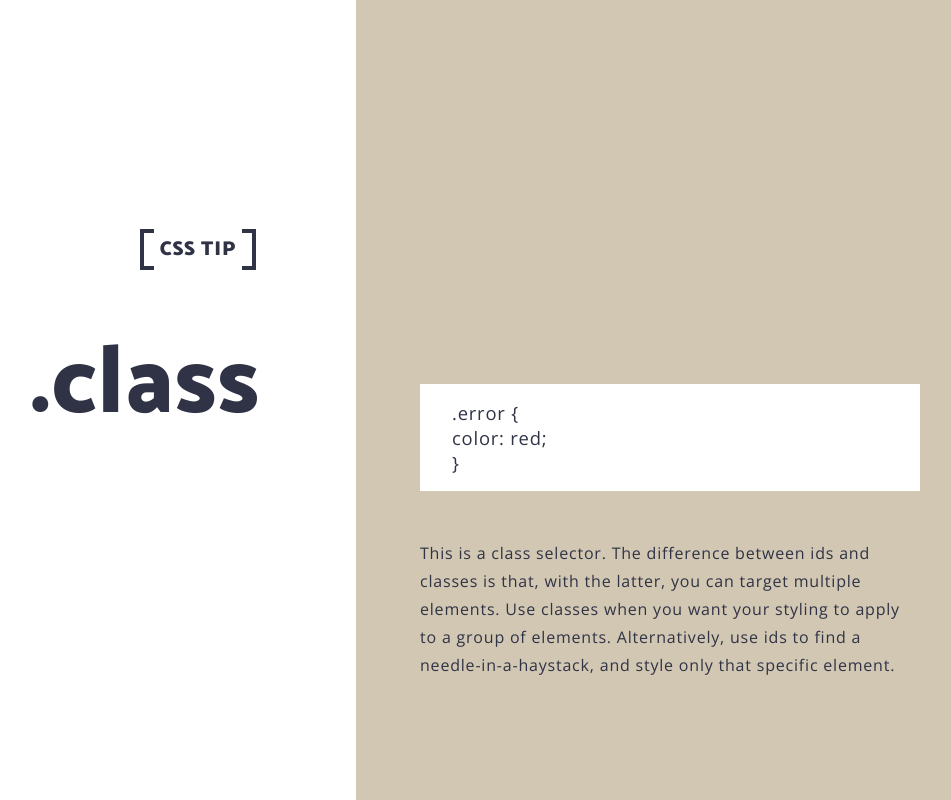
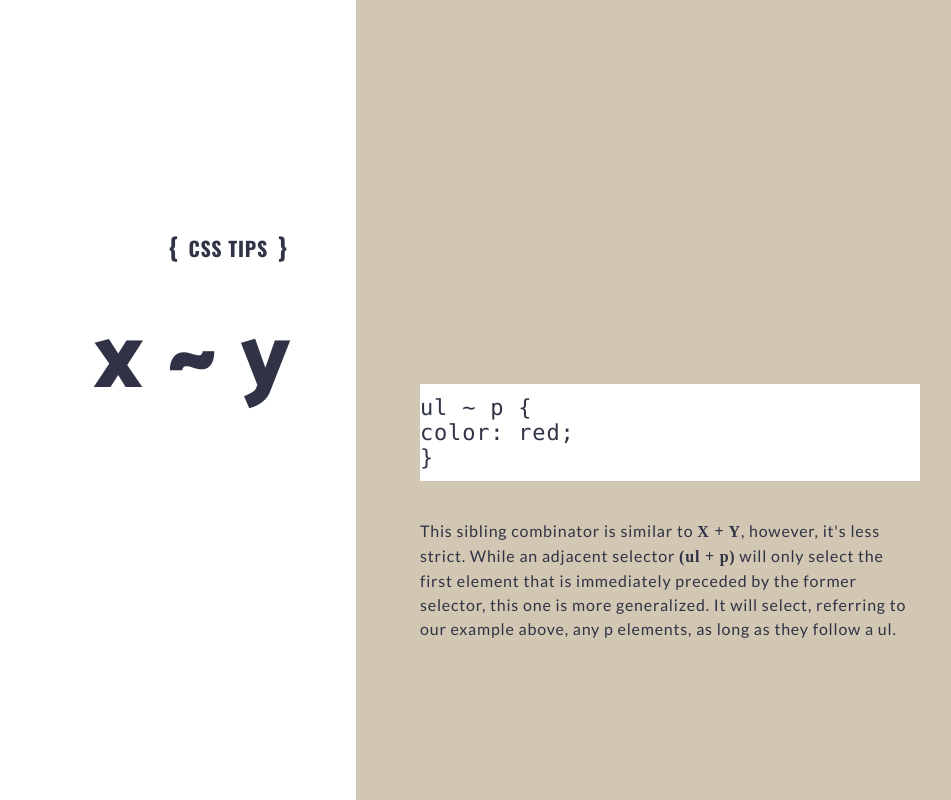
Before and after one commit to jamesbyrne89/New-Tab-Tips, a website: page app/index.html in a window 1280 px wide. Shown: the whole page, without its empty margins (284-1235 px from the left). Drawn offline with nearby package versions, Linux system fonts and the light colour scheme.

Commit message:
Added more tips and tweaked fonts

```diff
--- a/app/assets/scripts/main.js
+++ b/app/assets/scripts/main.js
@@ -1,24 +1,56 @@
-// List of JavaScript tips
+// List of CSS tips
 var tipsList = [
 	{
 		selector: '*',
-		example: '<span class="code-block">* {<br>margin: 0;<br>padding: 0;<br>}</span>',
+		example: '<pre class="prettyprint linenums">* {<br>margin: 0;<br>padding: 0;<br>}</pre>',
 		description: "The star symbol will target every single element on the page. Many developers will use this trick to zero out the margins and padding. While this is certainly fine for quick tests, I'd advise you to never use this in production code. It adds too much weight on the browser, and is unnecessary."
 	},
 	{
 		selector: '#id',
-		example: '<span class="code-block">#container {<br>width: 960px;<br>margin: auto;<br>}</span>',
+		example: '<pre class="prettyprint linenums">#container {<br>width: 960px;<br>margin: auto;<br>}</pre>',
 		description: "Prefixing the hash symbol to a selector allows us to target by id. This is easily the most common usage, however be cautious when using id selectors.<br>Ask yourself: do I absolutely need to apply an id to this element in order to target it?<br>id selectors are rigid and don't allow for reuse. If possible, first try to use a tag name, one of the new HTML5 elements, or even a pseudo-class."
 	},
 	{
 		selector: '.class',
-		example: '<span class="code-block">.error {<br>color: red;<br>}</span>',
-		description: "This is a class selector. The difference between ids and classes is that, with the latter, you can target multiple elements. Use classes when you want your styling to apply to a group of elements. Alternatively, use ids to find a needle-in-a-haystack, and style only that specific element."
+		example: '<pre class="prettyprint linenums">.error {<br>color: red;<br>}</pre>',
+		description: "This is a <strong>class selector</strong>. The difference between ids and classes is that, with the latter, you can target multiple elements. Use classes when you want your styling to apply to a group of elements. Alternatively, use ids to find a needle-in-a-haystack, and style only that specific element."
+	},
+	{
+		selector: 'x y',
+		example: '<pre class="prettyprint linenums">li a {<br>text-decoration: none;<br>}</pre>',
+		description: "This is the <strong>descendant selector</strong>. When you need to be more specific with your selectors, you use these. For example, what if, rather than targeting all anchor tags, you only need to target the anchors which are within an unordered list? This is specifically when you'd use a descendant selector."
+	},
+	{
+		selector: 'x',
+		example: '<pre class="prettyprint linenums">a { color: red; }<br>ul { margin-left: 0; }</pre>',
+		description: "What if you want to target all elements on a page, according to their type, rather than an id or classname? Keep it simple, and use a <strong>type selector</strong>. E.g. if you need to target all unordered lists, use ul {}."
+	},
+	{
+		selector: 'x:visited and x:link',
+		example: '<pre class="prettyprint linenums">a:link { color: red; }<br>a:visited { color: purple; }</pre>',
+		description: "We use the :link pseudo-class to target all anchors tags which have yet to be clicked on.<br>Alternatively, we also have the :visited pseudo class, which, as you'd expected, allows us to apply specific styling to only the anchor tags on the page which have been clicked on, or visited."
+	},
+	{
+		selector: 'x + y',
+		example: '<pre class="prettyprint linenums">ul + p {<br>color: red;<br>}</pre>',
+		description: "This is referred to as an adjacent selector. It will select only the element that is immediately preceded by the former element. In this case, only the first paragraph after each ul will have red text."
+	},
+	{
+		selector: 'x > y',
+		example: '<pre class="prettyprint linenums">div#container > ul {<br>border: 1px solid black;<br>}</pre>',
+		description: "The difference between the standard <span class='code'>X Y</span> and <span class='code'>X > Y</span> is that the latter will only select direct children.<br>A selector of <span class='code'>#container > ul</span> will only target the uls which are direct children of the div with an id of container. It will not target, for instance, the ul that is a child of the first li.<br>For this reason, there are performance benefits in using the child combinator. In fact, it's recommended particularly when working with JavaScript-based CSS selector engines."
+	},
+	{
+		selector: 'x ~ y',
+		example: '<pre class="prettyprint linenums">ul ~ p {<br>color: red;<br>}</pre>',
+		description: "This sibling combinator is similar to <span class='code'>X + Y</span>, however, it's less strict. While an adjacent selector <span class='code'>(ul + p)</span> will only select the first element that is immediately preceded by the former selector, this one is more generalized. It will select, referring to our example above, any p elements, as long as they follow a ul."
+	},
+	{
+		selector: 'x[title]',
+		example: '<pre class="prettyprint linenums">a[title] {<br>color: green;<br>}</pre>',
+		description: "Referred to as an <strong>attributes selector</strong>, in our example above, this will only select the anchor tags that have a <span class='code'>title</span>attribute. Anchor tags which do not will not receive this particular styling."
 	}
 ];
-
-// Tip Limit counter
-
 
 const backgroundColours =
 [
@@ -30,13 +62,7 @@ const backgroundColours =
 
 
 
-// Generate a number
 
-
-// Generate a tip:
-// 1. Get random number from generateNumber()
-// 2. Use the random number to get the tip from the array
-// 3. Show the tip
 
 	/**
  * Gets a random number within a range
@@ -62,19 +88,6 @@ selector.innerHTML = tipsList[randomTip].selector;
 example.innerHTML = tipsList[randomTip].example;
 description.innerHTML = tipsList[randomTip].description;
 
+
 // const randomColour = generateNumber(0, backgroundColours.length)
 // document.body.style.background = backgroundColours[randomColour];
-
-// Tip button click
-// 1. Select the tip button
-// 2. Add a click event listener
-// 3. When the button is clicked:
-// 3a. Subtract 1 from the tipLimit
-// 3b. If the tipLimit is still above or equal to 0, generate a new tip
-// 3c. If not, change the button text and look
-
-
-// Get the first tip
-//
-//
-//
--- a/app/assets/styles/styles.css
+++ b/app/assets/styles/styles.css
@@ -3,7 +3,7 @@
 }
 
 body {
-  font-family: 'catamaran', sans-serif;
+  font-family: 'oswald', sans-serif;
   font-size: 22px;
   margin: 0;;
   color: #303346;
@@ -36,10 +36,8 @@ body {
 }
 
 .code {
-  font-family: monospace;
-  background-color: transparent;
-  padding: 0.25rem 0.75rem;
-  font-size: 1.375rem;
+  font-family: 'inconsolata';
+  font-weight: bolder;
 }
 
 .wrapper {
@@ -47,11 +45,10 @@ body {
   min-width: 200px;
   height: 30vh;
   margin-top: 15vh;
-  padding: 2rem;
+  padding: 2rem 0;
 }
 
 .code-block {
-  font-family: "open sans", monospace;
   background-color: white;
   padding: 0.5em 0.75em;
   font-size: 1.15rem;
@@ -73,37 +70,27 @@ body {
 }
 
 .tip-title::before {
-  content: "";
+  content: "{";
   display: inline-block;
   position: absolute;
   left: -20px;
-  top: -0.25rem;
-  border-top: solid 4px #303346;
-  border-left: solid 4px #303346;
-  border-bottom: solid 4px #303346;
+  top: -0.375rem;
   height: 100%;
   width: 10px;
+  font-size: 1.25em;
 }
 
 .tip-title::after {
-  content: "";
+  content: "}";
   display: inline-block;
   position: absolute;
   right: -20px;
-  top: -0.25rem;
-  border-top: solid 4px #303346;
-  border-right: solid 4px #303346;
-  border-bottom: solid 4px #303346;
+  top: -0.375rem;
   height: 100%;
   width: 10px;
+  font-size: 1.25em;
 }
 
-.js-tip {
-  margin: auto;
-  line-height: 2rem;
-  font-weight: 300;
-  font-size: 1.375rem
-}
 
 .tip__example {
   margin-top: 40vh;
@@ -116,14 +103,16 @@ body {
   font-family: inherit;
   font-weight: 800;
   text-align: right;
+  line-height: 1.2;
+  font-family: 'catamaran';
 }
 
 .tip__description {
-  font-family: 'open sans', sans-serif;
+  font-family: 'lato', sans-serif;
   font-size: 1rem;
-  line-height: 1.75;
+  line-height: 1.5;
   font-weight: 400;
-  padding: 2rem 0;
+  padding: 1rem 0;
   max-width: 500px;
 }
 
@@ -132,3 +121,139 @@ body {
   color: #888;
   cursor: not-allowed !important;
 }
+
+@media (max-width: 600px) {
+
+  body {
+    flex-direction: column;
+  }
+
+  .tip-left, .tip-right {
+    height: 50vh;
+  }
+
+
+}
+
+
+/*! Color themes for Google Code Prettify | MIT License | github.com/jmblog/color-themes-for-google-code-prettify */
+.prettyprint {
+  background: #FFFFFF;
+  font-family: 'inconsolata', Menlo, "Bitstream Vera Sans Mono", "DejaVu Sans Mono", Monaco, Consolas, monospace;
+  padding: 0.5em 0 !important;
+  border: 0 !important;
+}
+
+.pln {
+  color: #303346;
+}
+
+/* Specify class=linenums on a pre to get line numbering */
+ol.linenums {
+  margin-top: 0;
+  margin-bottom: 0;
+  color: #999999;
+}
+
+li.L0,
+li.L1,
+li.L2,
+li.L3,
+li.L4,
+li.L5,
+li.L6,
+li.L7,
+li.L8,
+li.L9 {
+  padding-left: 0;
+  background-color: #FFFFFF;
+  list-style-type: decimal;
+  line-height: 1.75;
+}
+
+@media screen {
+
+  /* string content */
+
+  .str {
+    color: #739200;
+  }
+
+  /* keyword */
+
+  .kwd {
+    color: #538192 !important;
+  }
+
+  /* comment */
+
+  .com {
+    color: #FF0055 !important;
+  }
+
+  /* type name */
+
+  .typ {
+    color: #FF0055;
+  }
+
+  /* literal value */
+
+  .lit {
+    color: #538192 !important;
+  }
+
+  /* punctuation */
+
+  .pun {
+    color: #303346 !important;
+  }
+
+  /* lisp open bracket */
+
+  .opn {
+    color: #111111;
+  }
+
+  /* lisp close bracket */
+
+  .clo {
+    color: #111111;
+  }
+
+  /* markup tag name */
+
+  .tag {
+    color: #111111;
+  }
+
+  /* markup attribute name */
+
+  .atn {
+    color: #739200;
+  }
+
+  /* markup attribute value */
+
+  .atv {
+    color: #FF0055;
+  }
+
+  /* declaration */
+
+  .dec {
+    color: #111111;
+  }
+
+  /* variable name */
+
+  .var {
+    color: #111111;
+  }
+
+  /* function name */
+
+  .fun {
+    color: #538192;
+  }
+}
--- a/app/index.html
+++ b/app/index.html
@@ -2,15 +2,16 @@
 <head>
 	<meta charset="utf-8">
 	<title>JavaScript Tips Tab</title>
-	<link href="https://fonts.googleapis.com/css?family=Catamaran:400,700,800,900|Open+Sans" rel="stylesheet">
+	<link href="https://fonts.googleapis.com/css?family=Catamaran:300,400,800|Lato:300,400,700|Oswald:400,700" rel="stylesheet">
 	<link rel="stylesheet" type="text/css" href="assets/styles/styles.css">
+
 </head>
 
 <body>
 	<section class="tip-left">
 	<div class="wrapper">
 		<h1 class="tip-title">
-			CSS Tip
+			CSS Tips
 		</h1>
 
 		<div id= "js-selector" class="tip__selector"></div>
@@ -20,7 +21,7 @@
 		<div id= "js-example" class="tip__example"></div>
 		<div id= "js-description" class="tip__description"></div>
 	</section>
-
+	<script src="https://cdn.rawgit.com/google/code-prettify/master/loader/run_prettify.js?lang=css"></script>
 	<script src="assets/scripts/main.js"></script>
 </body>
 </html>
--- a/app/temp/assets/styles/styles.css
+++ b/app/temp/assets/styles/styles.css
@@ -3,7 +3,7 @@
 }
 
 body {
-  font-family: 'catamaran', sans-serif;
+  font-family: 'oswald', sans-serif;
   font-size: 22px;
   margin: 0;;
   color: #303346;
@@ -51,10 +51,8 @@ body {
 }
 
 .code {
-  font-family: monospace;
-  background-color: transparent;
-  padding: 0.25rem 0.75rem;
-  font-size: 1.375rem;
+  font-family: 'inconsolata';
+  font-weight: bolder;
 }
 
 .wrapper {
@@ -62,11 +60,10 @@ body {
   min-width: 200px;
   height: 30vh;
   margin-top: 15vh;
-  padding: 2rem;
+  padding: 2rem 0;
 }
 
 .code-block {
-  font-family: "open sans", monospace;
   background-color: white;
   padding: 0.5em 0.75em;
   font-size: 1.15rem;
@@ -88,36 +85,25 @@ body {
 }
 
 .tip-title::before {
-  content: "";
+  content: "{";
   display: inline-block;
   position: absolute;
   left: -20px;
-  top: -0.25rem;
-  border-top: solid 4px #303346;
-  border-left: solid 4px #303346;
-  border-bottom: solid 4px #303346;
+  top: -0.375rem;
   height: 100%;
   width: 10px;
+  font-size: 1.25em;
 }
 
 .tip-title::after {
-  content: "";
+  content: "}";
   display: inline-block;
   position: absolute;
   right: -20px;
-  top: -0.25rem;
-  border-top: solid 4px #303346;
-  border-right: solid 4px #303346;
-  border-bottom: solid 4px #303346;
+  top: -0.375rem;
   height: 100%;
   width: 10px;
-}
-
-.js-tip {
-  margin: auto;
-  line-height: 2rem;
-  font-weight: 300;
-  font-size: 1.375rem
+  font-size: 1.25em;
 }
 
 .tip__example {
@@ -130,14 +116,16 @@ body {
   font-family: inherit;
   font-weight: 800;
   text-align: right;
+  line-height: 1.2;
+  font-family: 'catamaran';
 }
 
 .tip__description {
-  font-family: 'open sans', sans-serif;
+  font-family: 'lato', sans-serif;
   font-size: 1rem;
-  line-height: 1.75;
+  line-height: 1.5;
   font-weight: 400;
-  padding: 2rem 0;
+  padding: 1rem 0;
   max-width: 500px;
 }
 
@@ -146,3 +134,143 @@ body {
   color: #888;
   cursor: not-allowed !important;
 }
+
+@media (max-width: 600px) {
+
+  body {
+    -webkit-box-orient: vertical;
+    -webkit-box-direction: normal;
+        -ms-flex-direction: column;
+            flex-direction: column;
+  }
+
+  .tip-left, .tip-right {
+    height: 50vh;
+  }
+
+
+}
+
+/*! Color themes for Google Code Prettify | MIT License | github.com/jmblog/color-themes-for-google-code-prettify */
+
+.prettyprint {
+  background: #FFFFFF;
+  font-family: 'inconsolata', Menlo, "Bitstream Vera Sans Mono", "DejaVu Sans Mono", Monaco, Consolas, monospace;
+  padding: 0.5em 0 !important;
+  border: 0 !important;
+}
+
+.pln {
+  color: #303346;
+}
+
+/* Specify class=linenums on a pre to get line numbering */
+
+ol.linenums {
+  margin-top: 0;
+  margin-bottom: 0;
+  color: #999999;
+}
+
+li.L0,
+li.L1,
+li.L2,
+li.L3,
+li.L4,
+li.L5,
+li.L6,
+li.L7,
+li.L8,
+li.L9 {
+  padding-left: 0;
+  background-color: #FFFFFF;
+  list-style-type: decimal;
+  line-height: 1.75;
+}
+
+@media screen {
+
+  /* string content */
+
+  .str {
+    color: #739200;
+  }
+
+  /* keyword */
+
+  .kwd {
+    color: #538192 !important;
+  }
+
+  /* comment */
+
+  .com {
+    color: #FF0055 !important;
+  }
+
+  /* type name */
+
+  .typ {
+    color: #FF0055;
+  }
+
+  /* literal value */
+
+  .lit {
+    color: #538192 !important;
+  }
+
+  /* punctuation */
+
+  .pun {
+    color: #303346 !important;
+  }
+
+  /* lisp open bracket */
+
+  .opn {
+    color: #111111;
+  }
+
+  /* lisp close bracket */
+
+  .clo {
+    color: #111111;
+  }
+
+  /* markup tag name */
+
+  .tag {
+    color: #111111;
+  }
+
+  /* markup attribute name */
+
+  .atn {
+    color: #739200;
+  }
+
+  /* markup attribute value */
+
+  .atv {
+    color: #FF0055;
+  }
+
+  /* declaration */
+
+  .dec {
+    color: #111111;
+  }
+
+  /* variable name */
+
+  .var {
+    color: #111111;
+  }
+
+  /* function name */
+
+  .fun {
+    color: #538192;
+  }
+}
```
